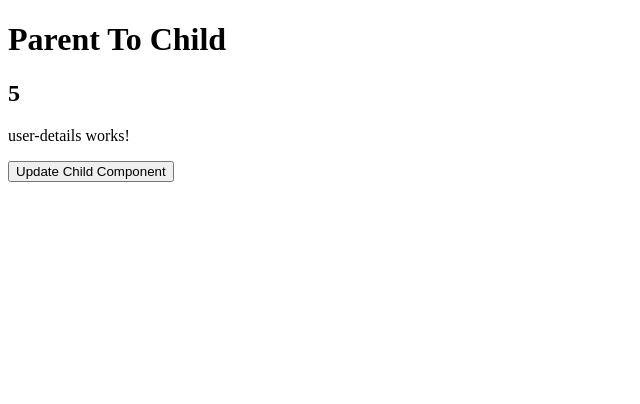
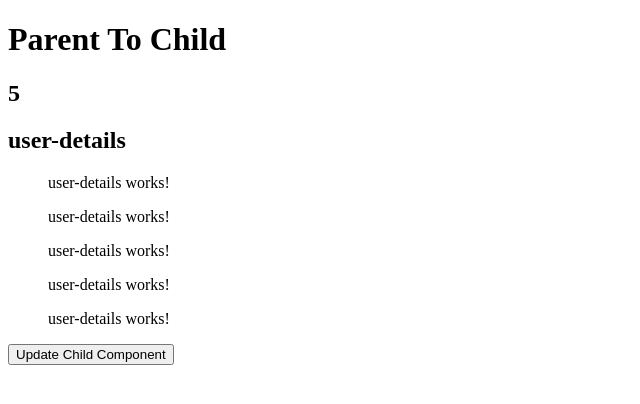
Before and after one commit to Adrion10/ParentToChild, an Angular app: page / in a window 1280 px wide. Shown: the top 404 px of the page, without its empty margins (0-640 px from the left). Built offline with nearby package versions, Linux system fonts and the light colour scheme.

Commit message:
loop *ngFor = "let user of userDetails"

```diff
--- a/src/app/app.component.html
+++ b/src/app/app.component.html
@@ -1,5 +1,9 @@
 <h1>{{ title }}</h1>
 <app-child [item]="data"></app-child>
+<h2>{{ title1 }}</h2>
 
-<app-user-details></app-user-details>
+<ul *ngFor="let user of userDetails">
+  <app-user-details></app-user-details>
+</ul>
+
 <button (click)="updateData()">Update Child Component</button>
--- a/src/app/app.component.ts
+++ b/src/app/app.component.ts
@@ -11,4 +11,12 @@ export class AppComponent {
   updateData() {
     this.data = Math.floor(Math.random() * 10);
   }
+  title1 = 'user-details';
+  userDetails = [
+    { name: 'Lace', email: 'lace@gmail.com' },
+    { name: 'Lace', email: 'lace@gmail.com' },
+    { name: 'Nole', email: 'Noel@gmail.com' },
+    { name: 'Marisola', email: 'Marisola@gmail.com' },
+    { name: 'Rovena', email: 'Rovena@gmail.com' },
+  ];
 }
```
